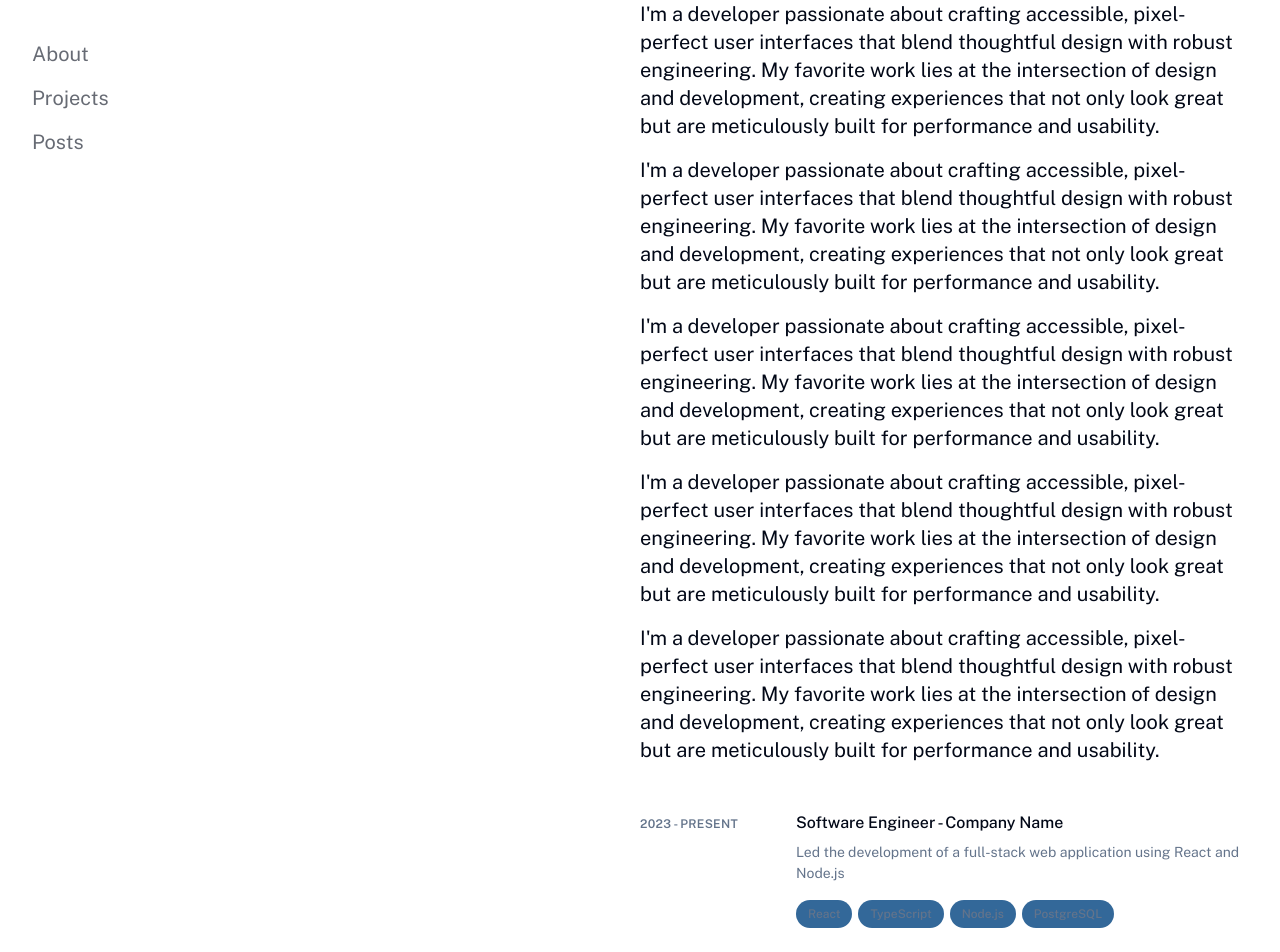
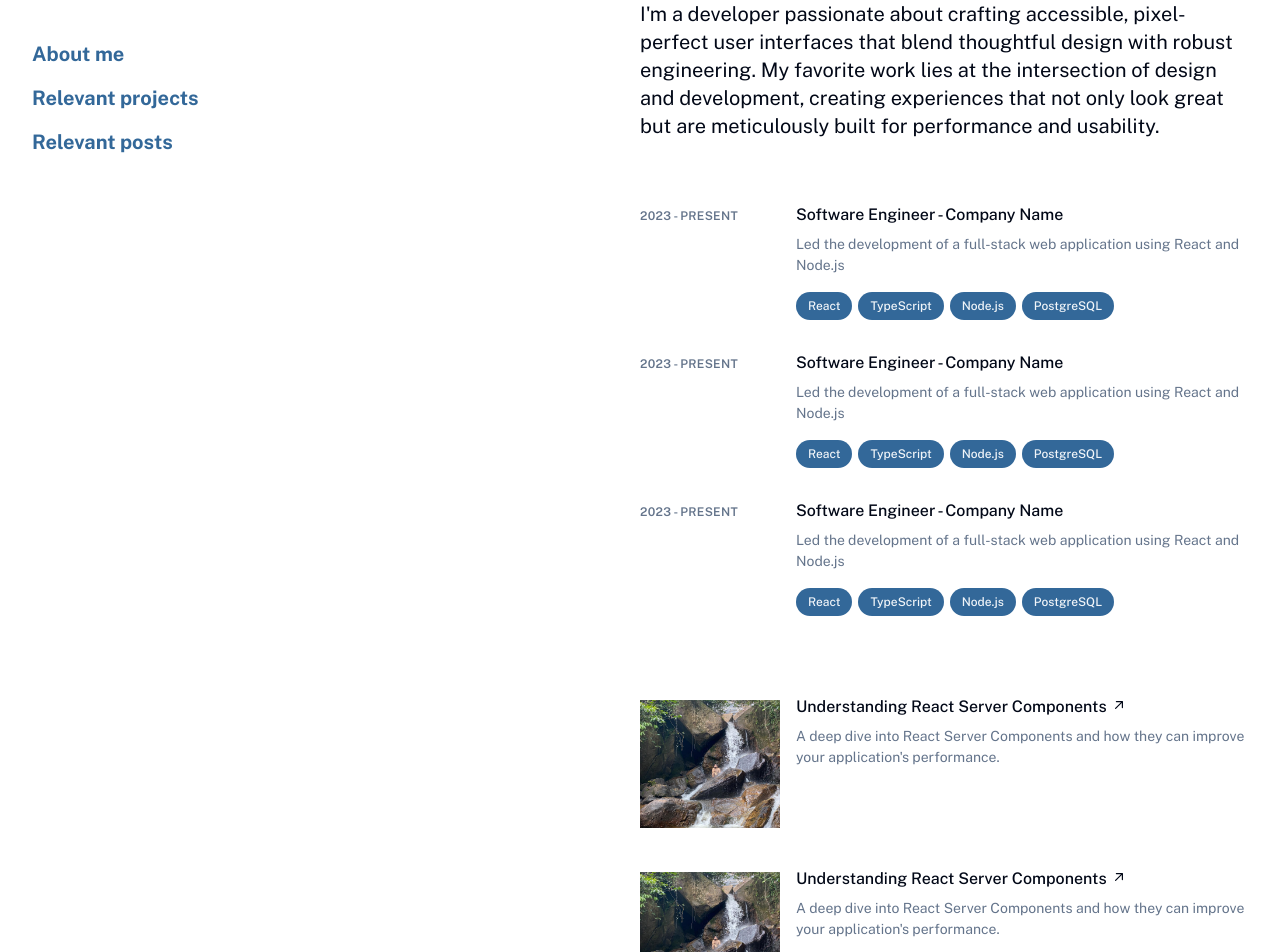
Before and after one commit to rafaeltj13/blog, a Next.js app: page / in a window 1280 px wide. Shown: the part 580-1532 px from the top of the page. Built offline with nearby package versions, Linux system fonts and the light colour scheme.

Commit message:
feat: finished UI

```diff
--- a/src/app/page.tsx
+++ b/src/app/page.tsx
@@ -1,25 +1,44 @@
 "use client";
 
+import BlogItem from "@/components/blog/item";
 import ExperienceItem from "@/components/experience/item";
-import { motion } from "motion/react";
+import { motion, useInView } from "motion/react";
 import { useRef } from "react";
 
 export default function Home() {
   const scrollRef = useRef(null);
+  const aboutRef = useRef(null);
+  const experienceRef = useRef(null);
+  const blogRef = useRef(null);
+
+  const isAboutInView = useInView(aboutRef);
+  const isExperienceInView = useInView(experienceRef);
+  const isBlogInView = useInView(blogRef);
+
+  const scrollToSection = (sectionId: string) => {
+    const element = document.getElementById(sectionId);
+    if (element) {
+      const headerOffset = 64;
+      const elementPosition = element.getBoundingClientRect().top;
+      const offsetPosition =
+        elementPosition + window.pageYOffset - headerOffset;
+
+      window.scrollTo({
+        top: offsetPosition,
+        behavior: "smooth",
+      });
+    }
+  };
 
   return (
     <div className="py-28 px-8 max-w-screen-xl mx-auto flex justify-between">
       <motion.div
-        className="w-[50%] h-[80vh] flex flex-col items-start justify-between fixed"
-        initial={{ opacity: 0, x: -20 }}
+        className="w-[50%] fixed top-28 h-[80vh] flex flex-col justify-between"
+        initial={{ opacity: 0, x: -50 }}
         animate={{ opacity: 1, x: 0 }}
         transition={{ duration: 0.8 }}
       >
-        <motion.div
-          initial={{ opacity: 0, y: 20 }}
-          animate={{ opacity: 1, y: 0 }}
-          transition={{ duration: 0.8, delay: 0.2 }}
-        >
+        <div>
           <h1 className="text-4xl font-bold mb-2">Rafael de Araújo Maciel</h1>
           <p className="text-foreground/80 mb-4 text-xl">
             Senior Software Engineer
@@ -27,29 +46,44 @@ export default function Home() {
           <p>
             I build accessible, pixel-perfect digital experiences for the web.
           </p>
-        </motion.div>
+        </div>
         <motion.div
           initial={{ opacity: 0 }}
           animate={{ opacity: 1 }}
           transition={{ duration: 0.8, delay: 0.4 }}
         >
-          <motion.p className="text-foreground/60 mb-4 text-xl hover:scale-105 transition-transform cursor-pointer hover:text-foreground">
-            About
+          <motion.p
+            onClick={() => scrollToSection("about")}
+            className={`text-foreground/60 mb-4 text-xl transition-all cursor-pointer hover:text-primary ${
+              isAboutInView ? "text-primary font-bold" : ""
+            }`}
+          >
+            About me
           </motion.p>
-          <motion.p className="text-foreground/60 mb-4 text-xl hover:scale-105 transition-transform cursor-pointer hover:text-foreground">
-            Projects
+          <motion.p
+            onClick={() => scrollToSection("experience")}
+            className={`text-foreground/60 mb-4 text-xl transition-all cursor-pointer hover:text-primary ${
+              isExperienceInView ? "text-primary font-bold" : ""
+            }`}
+          >
+            Relevant projects
           </motion.p>
-          <motion.p className="text-foreground/60 mb-4 text-xl hover:scale-105 transition-transform cursor-pointer hover:text-foreground">
-            Posts
+          <motion.p
+            onClick={() => scrollToSection("blog")}
+            className={`text-foreground/60 mb-4 text-xl transition-all cursor-pointer hover:text-primary ${
+              isBlogInView ? "text-primary font-bold" : ""
+            }`}
+          >
+            Relevant posts
           </motion.p>
         </motion.div>
       </motion.div>
       <div className="ml-auto w-[50%]" ref={scrollRef}>
-        <motion.div>
+        <div id="about" ref={aboutRef}>
           <motion.p
             className="text-foreground mb-4 text-xl"
-            initial={{ opacity: 0, y: 50 }}
-            whileInView={{ opacity: 1, y: 0 }}
+            initial={{ opacity: 0, x: 50 }}
+            whileInView={{ opacity: 1, x: 0 }}
             viewport={{ once: true, margin: "-100px" }}
             transition={{ duration: 0.8 }}
           >
@@ -61,8 +95,8 @@ export default function Home() {
           </motion.p>
           <motion.p
             className="text-foreground mb-4 text-xl"
-            initial={{ opacity: 0, y: 50 }}
-            whileInView={{ opacity: 1, y: 0 }}
+            initial={{ opacity: 0, x: 50 }}
+            whileInView={{ opacity: 1, x: 0 }}
             viewport={{ once: true, margin: "-100px" }}
             transition={{ duration: 0.8 }}
           >
@@ -74,8 +108,8 @@ export default function Home() {
           </motion.p>
           <motion.p
             className="text-foreground mb-4 text-xl"
-            initial={{ opacity: 0, y: 50 }}
-            whileInView={{ opacity: 1, y: 0 }}
+            initial={{ opacity: 0, x: 50 }}
+            whileInView={{ opacity: 1, x: 0 }}
             viewport={{ once: true, margin: "-100px" }}
             transition={{ duration: 0.8 }}
           >
@@ -87,8 +121,8 @@ export default function Home() {
           </motion.p>
           <motion.p
             className="text-foreground mb-4 text-xl"
-            initial={{ opacity: 0, y: 50 }}
-            whileInView={{ opacity: 1, y: 0 }}
+            initial={{ opacity: 0, x: 50 }}
+            whileInView={{ opacity: 1, x: 0 }}
             viewport={{ once: true, margin: "-100px" }}
             transition={{ duration: 0.8 }}
           >
@@ -98,62 +132,12 @@ export default function Home() {
             design and development, creating experiences that not only look
             great but are meticulously built for performance and usability.
           </motion.p>
-          <motion.p
-            className="text-foreground mb-4 text-xl"
-            initial={{ opacity: 0, y: 50 }}
-            whileInView={{ opacity: 1, y: 0 }}
-            viewport={{ once: true, margin: "-100px" }}
-            transition={{ duration: 0.8 }}
-          >
-            I&apos;m a developer passionate about crafting accessible,
-            pixel-perfect user interfaces that blend thoughtful design with
-            robust engineering. My favorite work lies at the intersection of
-            design and development, creating experiences that not only look
-            great but are meticulously built for performance and usability.
-          </motion.p>
-          <motion.p
-            className="text-foreground mb-4 text-xl"
-            initial={{ opacity: 0, y: 50 }}
-            whileInView={{ opacity: 1, y: 0 }}
-            viewport={{ once: true, margin: "-100px" }}
-            transition={{ duration: 0.8 }}
-          >
-            I&apos;m a developer passionate about crafting accessible,
-            pixel-perfect user interfaces that blend thoughtful design with
-            robust engineering. My favorite work lies at the intersection of
-            design and development, creating experiences that not only look
-            great but are meticulously built for performance and usability.
-          </motion.p>
-          <motion.p
-            className="text-foreground mb-4 text-xl"
-            initial={{ opacity: 0, y: 50 }}
-            whileInView={{ opacity: 1, y: 0 }}
-            viewport={{ once: true, margin: "-100px" }}
-            transition={{ duration: 0.8 }}
-          >
-            I&apos;m a developer passionate about crafting accessible,
-            pixel-perfect user interfaces that blend thoughtful design with
-            robust engineering. My favorite work lies at the intersection of
-            design and development, creating experiences that not only look
-            great but are meticulously built for performance and usability.
-          </motion.p>
-          <motion.p
-            className="text-foreground mb-4 text-xl"
-            initial={{ opacity: 0, y: 50 }}
-            whileInView={{ opacity: 1, y: 0 }}
-            viewport={{ once: true, margin: "-100px" }}
-            transition={{ duration: 0.8 }}
-          >
-            I&apos;m a developer passionate about crafting accessible,
-            pixel-perfect user interfaces that blend thoughtful design with
-            robust engineering. My favorite work lies at the intersection of
-            design and development, creating experiences that not only look
-            great but are meticulously built for performance and usability.
-          </motion.p>
+        </div>
+        <div id="experience" ref={experienceRef}>
           <motion.div
-            className="py-8"
-            initial={{ opacity: 0, y: 50 }}
-            whileInView={{ opacity: 1, y: 0 }}
+            className="pt-12"
+            initial={{ opacity: 0, x: 50 }}
+            whileInView={{ opacity: 1, x: 0 }}
             viewport={{ once: true, margin: "-100px" }}
             transition={{ duration: 0.8 }}
           >
@@ -164,13 +148,13 @@ export default function Home() {
               technologies={["React", "TypeScript", "Node.js", "PostgreSQL"]}
               company="Company Name"
             />
-            <ExperienceItem
-              timeRange="2023 - Present"
-              title="Software Engineer"
-              description="Led the development of a full-stack web application using React and Node.js"
-              technologies={["React", "TypeScript", "Node.js", "PostgreSQL"]}
-              company="Company Name"
-            />
+          </motion.div>
+          <motion.div
+            initial={{ opacity: 0, x: 50 }}
+            whileInView={{ opacity: 1, x: 0 }}
+            viewport={{ once: true, margin: "-100px" }}
+            transition={{ duration: 0.8 }}
+          >
             <ExperienceItem
               timeRange="2023 - Present"
               title="Software Engineer"
@@ -179,7 +163,48 @@ export default function Home() {
               company="Company Name"
             />
           </motion.div>
-        </motion.div>
+          <motion.div
+            className="pb-12"
+            initial={{ opacity: 0, x: 50 }}
+            whileInView={{ opacity: 1, x: 0 }}
+            viewport={{ once: true, margin: "-100px" }}
+            transition={{ duration: 0.8 }}
+          >
+            <ExperienceItem
+              timeRange="2023 - Present"
+              title="Software Engineer"
+              description="Led the development of a full-stack web application using React and Node.js"
+              technologies={["React", "TypeScript", "Node.js", "PostgreSQL"]}
+              company="Company Name"
+            />
+          </motion.div>
+        </div>
+        <div id="blog" ref={blogRef}>
+          <motion.div
+            initial={{ opacity: 0, x: 50 }}
+            whileInView={{ opacity: 1, x: 0 }}
+            viewport={{ once: true, margin: "-100px" }}
+            transition={{ duration: 0.8 }}
+          >
+            <BlogItem
+              title="Understanding React Server Components"
+              description="A deep dive into React Server Components and how they can improve your application's performance."
+              link="/blog/react-server-components"
+            />
+          </motion.div>
+          <motion.div
+            initial={{ opacity: 0, x: 50 }}
+            whileInView={{ opacity: 1, x: 0 }}
+            viewport={{ once: true, margin: "-100px" }}
+            transition={{ duration: 0.8 }}
+          >
+            <BlogItem
+              title="Understanding React Server Components"
+              description="A deep dive into React Server Components and how they can improve your application's performance."
+              link="/blog/react-server-components"
+            />
+          </motion.div>
+        </div>
       </div>
     </div>
   );
--- /dev/null
+++ b/src/components/blog/item.tsx
@@ -0,0 +1,52 @@
+import Image from "next/image";
+import eu from "../../../public/cfc31a16-48e0-4f31-8cab-87e9ba009b3d.jpg";
+
+interface BlogItemProps {
+  title: string;
+  description: string;
+  link: string;
+}
+
+export default function BlogItem({ title, description, link }: BlogItemProps) {
+  return (
+    <a
+      href={link}
+      className="group relative grid mb-8 transition-all sm:grid-cols-8 sm:gap-8 md:gap-4 lg:hover:!opacity-100 lg:group-hover/list:opacity-50"
+    >
+      <div className="absolute -inset-x-4 -inset-y-4 z-0 hidden rounded-md transition motion-reduce:transition-none lg:-inset-x-6 lg:block lg:group-hover:bg-muted/50 lg:group-hover:shadow-[inset_0_1px_0_0_rgba(148,163,184,0.1)] lg:group-hover:drop-shadow-lg"></div>
+      <header className="z-10 mb-2 mt-1 text-xs font-semibold uppercase tracking-wide text-muted-foreground sm:col-span-2">
+        <Image
+          src={eu}
+          alt="A London skyscraper"
+          className="w-full h-32 object-cover"
+          priority
+          quality={100}
+        />
+      </header>
+      <div className="z-10 sm:col-span-6">
+        <h3 className="font-medium leading-snug text-foreground">
+          <div className="inline-flex items-baseline font-medium leading-tight text-foreground group-hover:text-primary group/link text-base">
+            <span className="absolute -inset-x-4 -inset-y-2.5 hidden rounded md:-inset-x-6 md:-inset-y-4 lg:block"></span>
+            {title}
+            <svg
+              xmlns="http://www.w3.org/2000/svg"
+              viewBox="0 0 20 20"
+              fill="currentColor"
+              className="inline-block h-4 w-4 shrink-0 transition-transform group-hover/link:-translate-y-1 group-hover/link:translate-x-1 group-focus-visible/link:-translate-y-1 group-focus-visible/link:translate-x-1 motion-reduce:transition-none ml-1 translate-y-px"
+              aria-hidden="true"
+            >
+              <path
+                fillRule="evenodd"
+                d="M5.22 14.78a.75.75 0 001.06 0l7.22-7.22v5.69a.75.75 0 001.5 0v-7.5a.75.75 0 00-.75-.75h-7.5a.75.75 0 000 1.5h5.69l-7.22 7.22a.75.75 0 000 1.06z"
+                clipRule="evenodd"
+              />
+            </svg>
+          </div>
+        </h3>
+        <p className="mt-2 text-sm leading-normal text-muted-foreground">
+          {description}
+        </p>
+      </div>
+    </a>
+  );
+}
--- a/src/components/experience/item.tsx
+++ b/src/components/experience/item.tsx
@@ -32,7 +32,7 @@ export default function ExperienceItem({
         <ul className="mt-2 flex flex-wrap" aria-label="Technologies used">
           {technologies.map((tech, index) => (
             <li key={index} className="mr-1.5 mt-2">
-              <div className="flex items-center rounded-full bg-primary group-hover:bg-transparent group-hover:text-primary transition-all px-3 py-1 text-xs font-medium leading-5 text-muted-foreground">
+              <div className="flex items-center rounded-full bg-primary group-hover:bg-muted text-muted group-hover:text-primary transition-all px-3 py-1 text-xs font-medium leading-5 dark:text-muted-foreground">
                 {tech}
               </div>
             </li>
```
Also changed, not shown: src/app/experience/page.tsx (+57 -6 lines).
